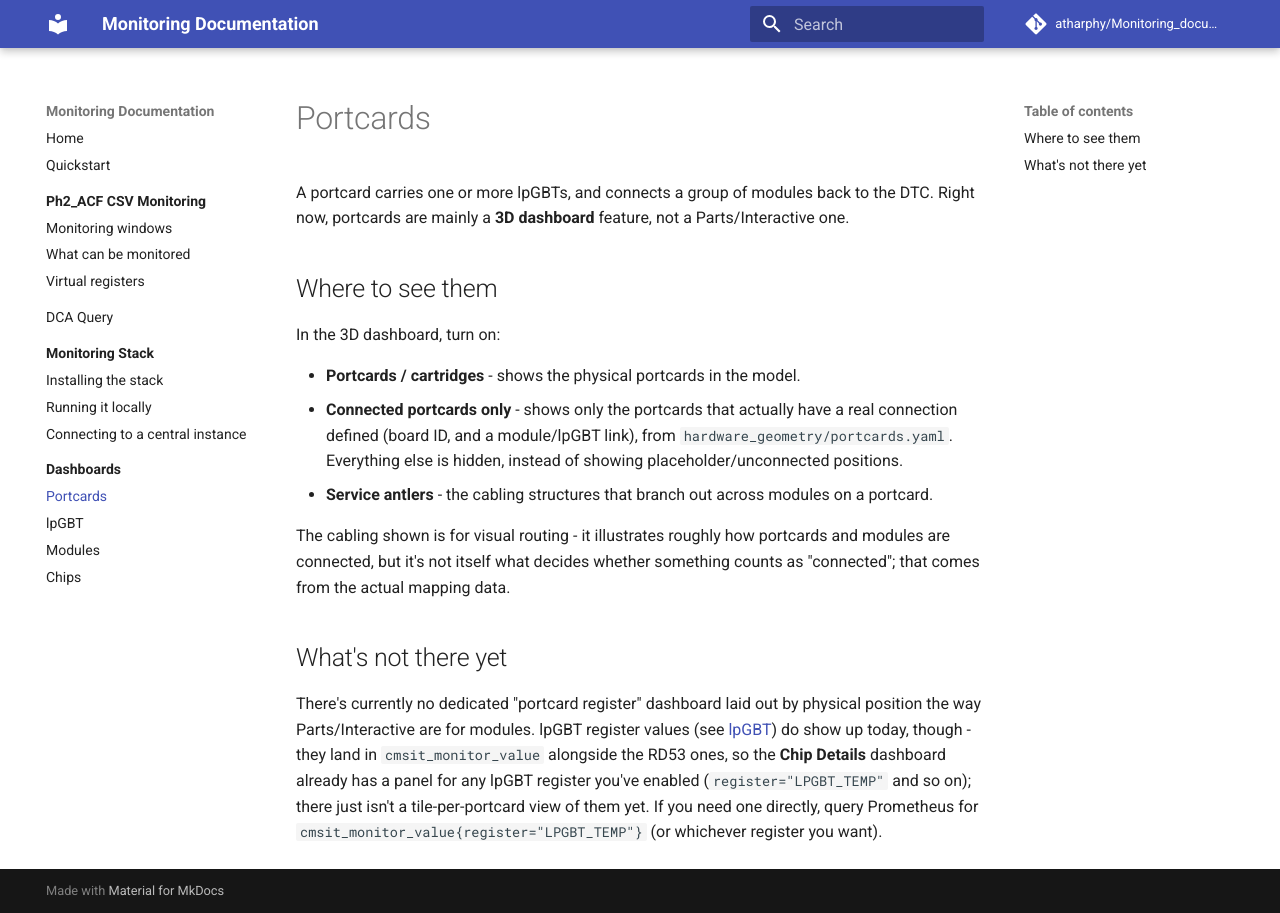
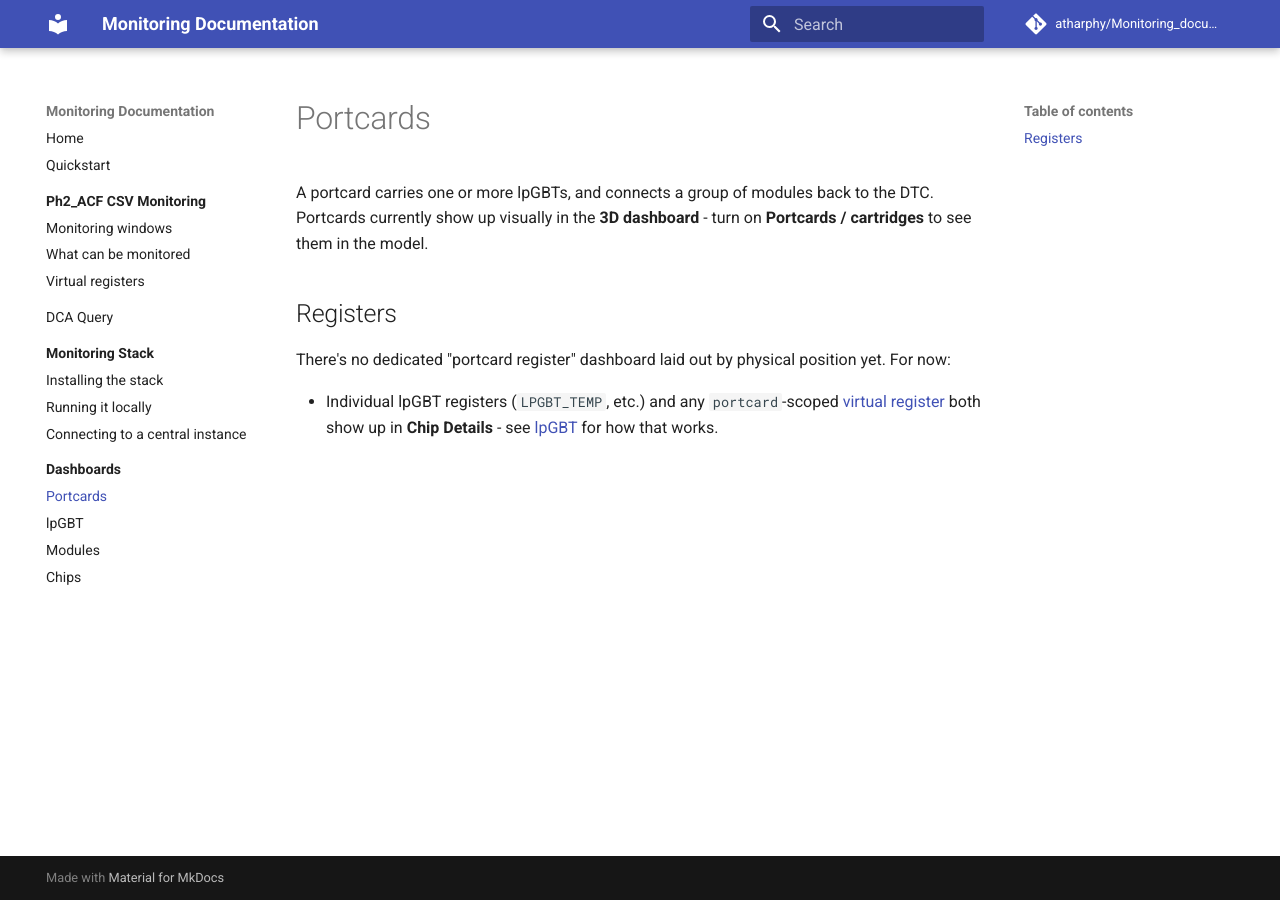
Before and after one commit to atharphy/Monitoring_documentation, an MkDocs documentation site: the page built from docs/dashboards/portcards.md, in a window 1280 px wide. Built offline with MkDocs 1.6.1 and Material for MkDocs 9.7.7, drawn with Linux system fonts in a browser that asks for light colours; comment, search, counter and statistics services are not loaded.

Commit message:
Trim portcards page and note portcard-level virtual registers in Chip Details

```diff
--- a/docs/dashboards/portcards.md
+++ b/docs/dashboards/portcards.md
@@ -1,34 +1,14 @@
 # Portcards
 
 A portcard carries one or more lpGBTs, and connects a group of modules back
-to the DTC. Right now, portcards are mainly a **3D dashboard** feature, not
-a Parts/Interactive one.
+to the DTC. Portcards currently show up visually in the **3D dashboard** -
+turn on **Portcards / cartridges** to see them in the model.
 
-## Where to see them
+## Registers
 
-In the 3D dashboard, turn on:
+There's no dedicated "portcard register" dashboard laid out by physical
+position yet. For now:
 
-- **Portcards / cartridges** - shows the physical portcards in the model.
-- **Connected portcards only** - shows only the portcards that actually
-  have a real connection defined (board ID, and a module/lpGBT link), from
-  `hardware_geometry/portcards.yaml`. Everything else is hidden, instead of
-  showing placeholder/unconnected positions.
-- **Service antlers** - the cabling structures that branch out across
-  modules on a portcard.
-
-The cabling shown is for visual routing - it illustrates roughly how
-portcards and modules are connected, but it's not itself what decides
-whether something counts as "connected"; that comes from the actual mapping
-data.
-
-## What's not there yet
-
-There's currently no dedicated "portcard register" dashboard laid out by
-physical position the way Parts/Interactive are for modules. lpGBT register
-values (see [lpGBT](lpgbt.md)) do show up today, though - they land in
-`cmsit_monitor_value` alongside the RD53 ones, so the **Chip Details**
-dashboard already has a panel for any lpGBT register you've enabled
-(`register="LPGBT_TEMP"` and so on); there just isn't a tile-per-portcard
-view of them yet. If you need one directly, query Prometheus for
-`cmsit_monitor_value{register="LPGBT_TEMP"}` (or whichever register you
-want).
+- Individual lpGBT registers (`LPGBT_TEMP`, etc.) and any `portcard`-scoped
+  [virtual register](../ph2acf-monitoring/virtual-registers.md) both show up
+  in **Chip Details** - see [lpGBT](lpgbt.md) for how that works.
```
Also changed, not shown: docs/dashboards/lpgbt.md (+7 -2 lines).
